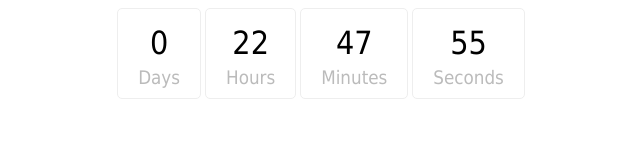
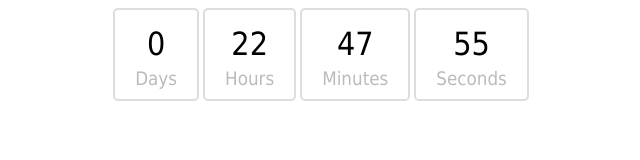
Before and after one commit to kent10ou/countdownTimer, a plain HTML site: page index.html in a window 1280 px wide. Shown: the full height of the page, 319-959 px from the left. Drawn offline with nearby package versions, Linux system fonts and the light colour scheme.

Commit message:
imgur does not like the borders...

```diff
--- a/styles.css
+++ b/styles.css
@@ -9,8 +9,8 @@ body {
 
 .container {
   padding: 10px 20px 10px 20px;
-  border: solid #EEE;
-  border-width: 1px;
+  border: solid #DDD;
+  border-width: 2px;
   border-radius: 5px;
   display: inline-block;
 }
```
Also changed, not shown: 1 other file.
